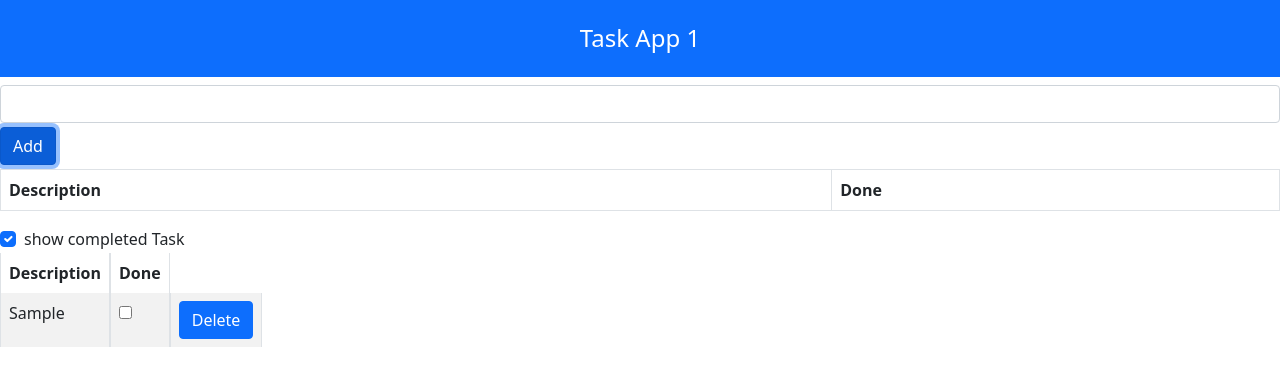
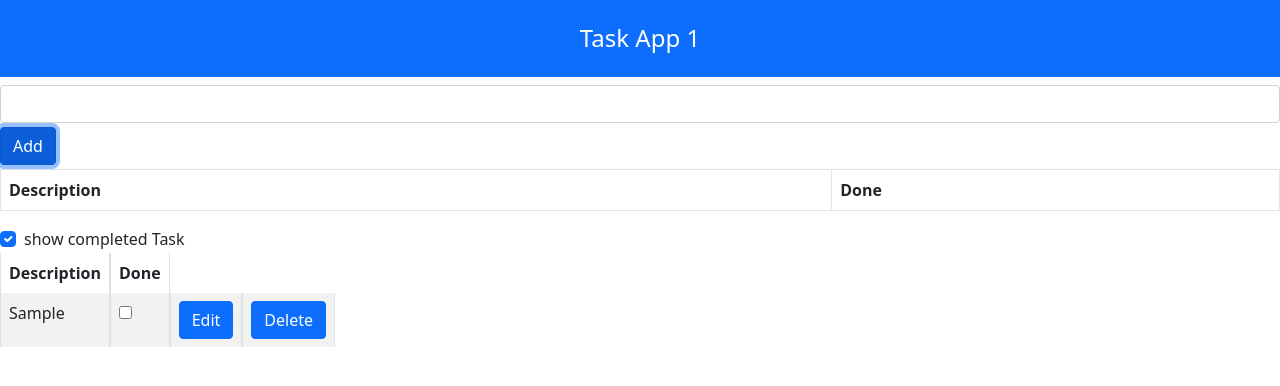
Before and after one commit to carlosrojaso/TODO-challenge, a React (Create React App) app: page / in a window 1280 px wide. Both pictures are taken after typing "Sample" into the empty fields and a click on the button "Add". Shown: the top 386 px of the page. Built offline with nearby package versions, Linux system fonts and the light colour scheme; no server answers.

Commit message:
agregamos catch y la posibilidad de editar una tarea

```diff
--- a/src/App.js
+++ b/src/App.js
@@ -4,11 +4,11 @@ import TaskRow from "./componentes/TaskRow";
 import TaskCreator from "./componentes/TaskCreator";
 import VisibilityContro from "./componentes/VisibilityControl";
 import { v4 as uuidv4 } from "uuid";
+import EditTaks from "./componentes/EditTaks";
 function App() {
   const datosUsuario = [];
 
   const [showcompleted, setShowCompleted] = useState(true);
-
   const [userName, setUserName] = useState("Fazt");
   const [TaskItem, setTaskItem] = useState(datosUsuario);
 
@@ -20,8 +20,10 @@ function App() {
           setTaskItem((oldDatos) => {
             return [date, ...oldDatos];
           });
-        });
+        })
+        .catch((err) => console.log(err));
     };
+
     datosUsuario();
   }, []);
 
@@ -39,6 +41,8 @@ function App() {
         task={task}
         key={task.title}
         toggleTask={toggleTask}
+        setEditing={setEditing}
+        editRow={editRow}
       />
     ));
 
@@ -55,10 +59,43 @@ function App() {
     setTaskItem(TaskItem.filter((task) => task.userId !== id));
   };
 
+  const [editing, setEditing] = useState(false);
+
+  const [currentTask, setcurrentTask] = useState({
+    title: "",
+    completed: "",
+    userId: "",
+  });
+  console.log(currentTask);
+
+  const editRow = (task) => {
+    setEditing(true);
+    setcurrentTask({
+      title: task.title,
+      completed: task.completed,
+      userId: task.userId,
+    });
+  };
+
+  const updateTask = (id, updatedUser) => {
+    setEditing(false);
+    setTaskItem(
+      TaskItem.map((task) => (task.userId === id ? updatedUser : task))
+    );
+  };
+
   return (
     <div className="App">
       <TaskBanner userName={userName} TaskItem={TaskItem}></TaskBanner>
-      <TaskCreator callback={createNewTask}></TaskCreator>
+      {editing ? (
+        <div>
+          <h2>Edit Task</h2>
+          <EditTaks currentTask={currentTask} updateTask={updateTask} />
+        </div>
+      ) : (
+        <TaskCreator callback={createNewTask}></TaskCreator>
+      )}
+
       <table className="table table-striped table-bordered">
         <thead>
           <tr>
--- /dev/null
+++ b/src/componentes/EditTaks.js
@@ -0,0 +1,35 @@
+import React, { useState } from "react";
+
+export const EditTaks = (props) => {
+  console.log(props.currentTask);
+  const [newTaskName, setNewTaskName] = useState(props.currentTask.title);
+
+  const updateNewTaskValue = (e) => setNewTaskName(e.target.value);
+
+  const createNewTask = (event) => {
+    event.preventDefault();
+    const edit = {
+      newTaskName: newTaskName,
+    };
+    props.updateTask(props.currentTask.userId, edit);
+    setNewTaskName("");
+  };
+
+  return (
+    <div className="my-1">
+      <form action="" onSubmit={createNewTask}>
+        <input
+          type="text"
+          className="form-control"
+          value={newTaskName}
+          onChange={updateNewTaskValue}
+        />
+        <button className="btn btn-primary mt-1" type="submit">
+          Edit task
+        </button>
+      </form>
+    </div>
+  );
+};
+
+export default EditTaks;
--- a/src/componentes/TaskRow.js
+++ b/src/componentes/TaskRow.js
@@ -12,7 +12,22 @@ function TaskRow(props) {
         />
       </td>
       <td>
-        <button className="btn btn-primary" onClick={()=>props.deletask(props.task.userId)}>Delete</button>
+        <button
+          className="btn btn-primary"
+          onClick={() => {
+            props.editRow(props.task)
+          }}
+        >
+          Edit
+        </button>
+      </td>
+      <td>
+        <button
+          className="btn btn-primary"
+          onClick={() => props.deletask(props.task.userId)}
+        >
+          Delete
+        </button>
       </td>
     </tr>
   );
```
